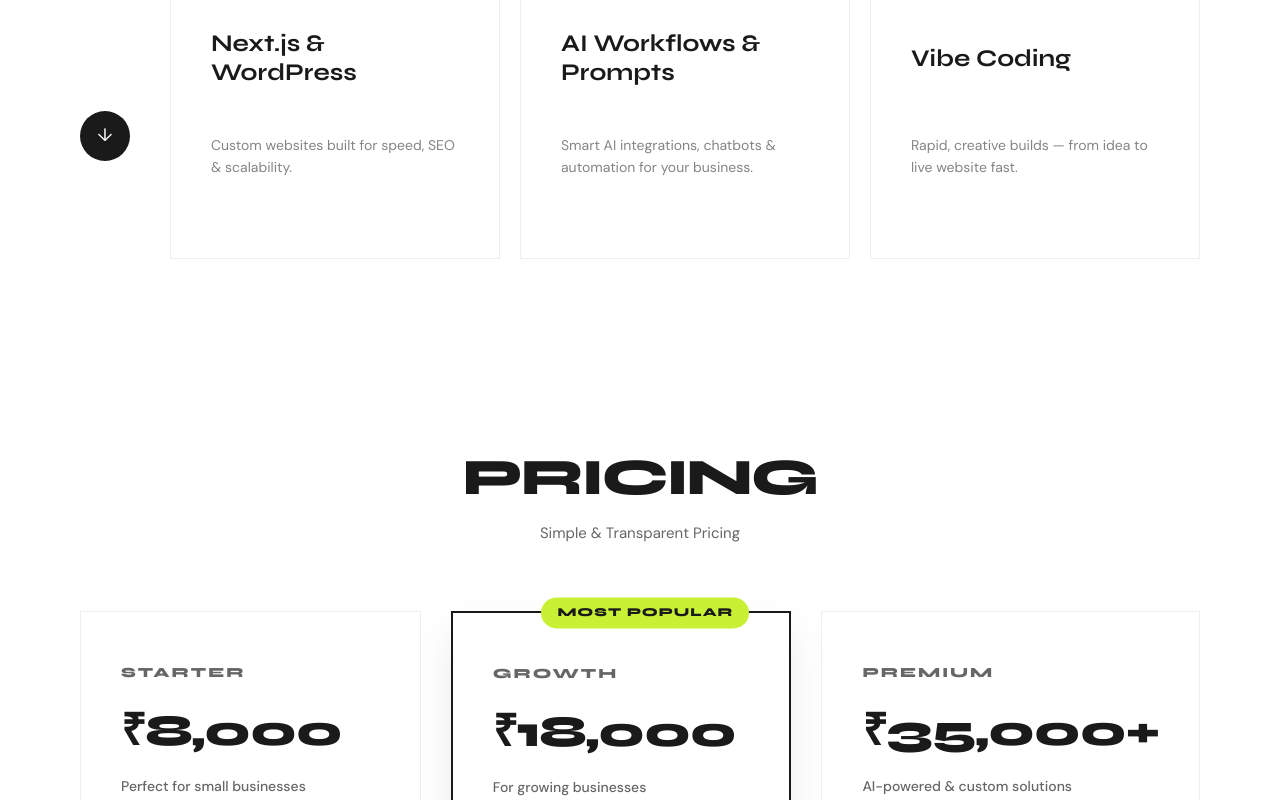
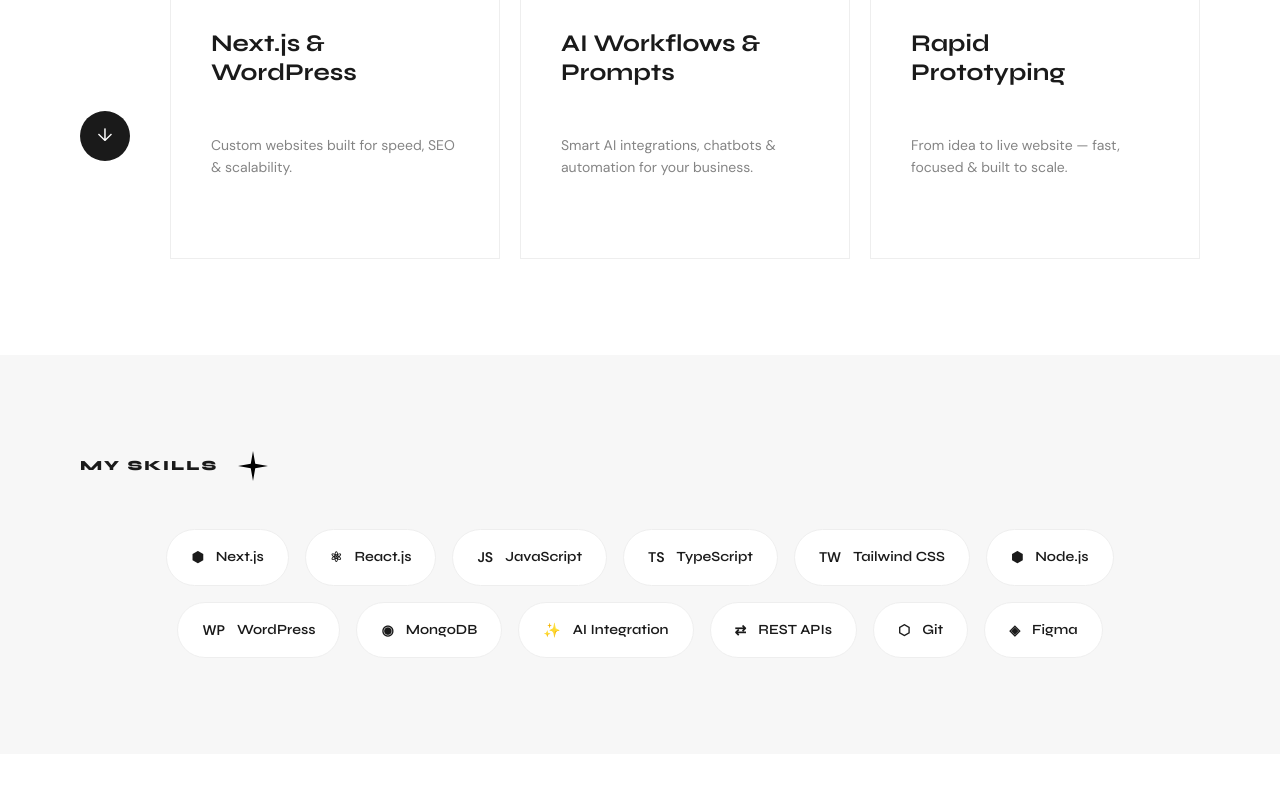
Before and after one commit to taxilj/taxil-portfolio-2-, a Next.js app: page / in a window 1280 px wide. Shown: the part 1480-2280 px from the top of the page. Built offline with nearby package versions, Linux system fonts and the light colour scheme.

Commit message:
Update portfolio: remove pricing, add skills, fix projects, update content

```diff
--- a/app/globals.css
+++ b/app/globals.css
@@ -109,6 +109,23 @@ section{padding:100px 48px}
 .service-title{font-family:var(--font-display);font-size:24px;font-weight:700;line-height:1.2;margin:20px 0;max-width:200px;transition:color .4s ease;color:var(--black)}
 .service-link{font-family:var(--font-display);font-size:13px;font-weight:700;text-decoration:none;color:inherit;letter-spacing:1px;display:flex;align-items:center;gap:10px;border-bottom:2px solid transparent;padding-bottom:4px;transition:all .3s ease}
 .service-card:hover .service-link{border-color:var(--white);gap:16px;color:var(--white)}
+
+/* ===== SKILLS ===== */
+.skills{background:var(--gray-100);padding:96px 80px}
+.skills-header{display:flex;align-items:center;gap:20px;margin-bottom:48px;max-width:1200px;margin-left:auto;margin-right:auto}
+.section-label{font-family:var(--font-display);font-size:14px;font-weight:800;letter-spacing:2px;color:var(--black)}
+.section-deco-cross svg{width:30px;height:30px}
+.skills-grid{display:flex;flex-wrap:wrap;gap:16px;max-width:1200px;margin:0 auto;justify-content:center}
+.skill-tag{display:flex;align-items:center;gap:12px;padding:16px 24px;background:var(--white);border:1px solid var(--gray-200);border-radius:100px;transition:all .3s ease;cursor:default}
+.skill-tag:hover{background:var(--black);color:var(--white);border-color:var(--black)}
+.skill-icon{font-size:14px;font-weight:700}
+.skill-name{font-family:var(--font-display);font-size:14px;font-weight:600}
+
+@media (max-width:768px){
+  .skills{padding:50px 20px}
+  .skills-grid{gap:12px;justify-content:flex-start}
+  .skill-tag{padding:12px 18px}
+}
 
 /* ===== PRICING ===== */
 .pricing{background:var(--white);padding:96px 80px}
--- a/app/page.js
+++ b/app/page.js
@@ -1,7 +1,8 @@
 import Navbar from '@/components/Navbar'
 import Hero from '@/components/Hero'
 import Services from '@/components/Services'
-import Pricing from '@/components/Pricing'
+import Skills from '@/components/Skills'
+
 import Experience from '@/components/Experience'
 import Education from '@/components/Education'
 import Projects from '@/components/Projects'
@@ -34,7 +35,8 @@ export default function Home() {
       </div>
 
       <Services />
-      <Pricing />
+      <Skills />
+
       <Experience />
       <Education />
       <Projects />
--- a/components/Contact.js
+++ b/components/Contact.js
@@ -1,7 +1,9 @@
 'use client'
-import { useState } from 'react'
+import { useState, useRef } from 'react'
+import emailjs from '@emailjs/browser'
 
 export default function Contact() {
+  const formRef = useRef()
   const [form, setForm] = useState({
     name: '',
     email: '',
@@ -9,6 +11,7 @@ export default function Contact() {
   });
 
   const [selectedServices, setSelectedServices] = useState([]);
+  const [isSending, setIsSending] = useState(false);
 
   // Fixed list — NEVER modify this array
   const services = [
@@ -34,18 +37,34 @@ export default function Contact() {
     );
   };
 
-  const handleSubmit = (e) => {
+  const handleSubmit = async (e) => {
     e.preventDefault();
-    const submissionData = {
-      ...form,
+    setIsSending(true);
+
+    const templateParams = {
+      from_name: form.name,
+      from_email: form.email,
+      company: form.company,
       services: selectedServices.join(", ")
     };
-    console.log('Form submitted:', submissionData);
 
-    // Reset form after submission
-    setForm({ name: '', email: '', company: '' });
-    setSelectedServices([]);
-    alert("Message sent successfully!");
+    try {
+      await emailjs.send(
+        'service_2fh53td',
+        'template_bphwfjg',
+        templateParams,
+        'UZ_5vj7TcOTxs9UVf'
+      );
+
+      setForm({ name: '', email: '', company: '' });
+      setSelectedServices([]);
+      alert("Message sent successfully!");
+    } catch (error) {
+      console.error('EmailJS Error:', error);
+      alert("Failed to send message. Please try again.");
+    } finally {
+      setIsSending(false);
+    }
   }
 
   return (
@@ -63,7 +82,7 @@ export default function Contact() {
         <p className="contact-subtitle">Have a project in mind? Let&apos;s discuss and bring it to life.</p>
       </div>
 
-      <form className="contact-form reveal-up" data-reveal="" data-delay="200" onSubmit={handleSubmit} aria-label="Contact form">
+      <form ref={formRef} className="contact-form reveal-up" data-reveal="" data-delay="200" onSubmit={handleSubmit} aria-label="Contact form">
         <div className="form-row">
           <div className="form-group">
             <label className="form-label">Name.*</label>
@@ -122,7 +141,9 @@ export default function Contact() {
         </div>
 
         <div className="form-bottom">
-          <button type="submit" className="btn-send">Send Me</button>
+          <button type="submit" className="btn-send" disabled={isSending}>
+          {isSending ? 'Sending...' : 'Send Me'}
+        </button>
           <svg className="send-squiggle" width="30" height="30" viewBox="0 0 30 30" fill="none">
             <path d="M5 25C10 15 15 20 15 10C15 5 20 2 25 5" stroke="black" strokeWidth="2" strokeLinecap="round" />
             <path d="M22 2l4 3-5 1" stroke="black" strokeWidth="2" strokeLinecap="round" strokeLinejoin="round" />
--- a/components/Footer.js
+++ b/components/Footer.js
@@ -10,7 +10,7 @@ export default function Footer() {
       <div className="footer-row">
         <div className="footer-left">
           <div className="footer-tagline" style={{ marginBottom: '12px', fontSize: '13px', fontWeight: '600', color: 'var(--black)', opacity: 0.8 }}>
-            Available for freelance projects worldwide 🌍
+            Open to full-time roles & freelance projects worldwide 🌍
           </div>
           <div className="footer-socials">
             <a href="https://github.com/taxilj" target="_blank" rel="noopener noreferrer">GitHub</a>
--- a/components/Navbar.js
+++ b/components/Navbar.js
@@ -22,6 +22,14 @@ export default function Navbar() {
       </button>
 
       <ul className={`nav-links ${open ? 'open' : ''}`}>
+        <li>
+          <a href="#skills" onClick={() => setOpen(false)}>
+            <div className="nav-link-top">
+              My Skills <span className="arrow">↗</span>
+            </div>
+            <div className="nav-link-sub">Tech stack & tools</div>
+          </a>
+        </li>
         <li>
           <a href="#experience" onClick={() => setOpen(false)}>
             <div className="nav-link-top">
--- a/components/Projects.js
+++ b/components/Projects.js
@@ -27,6 +27,11 @@ const projects = [
     title: 'Qalam Web Studio',
     tag: 'Next.js',
     description: 'Strong visual identity with clean layout',
+    caseStudy: [
+      'Challenge: Agency needed a strong online identity to attract clients.',
+      'Solution: Built Next.js site with brand-focused modern design.',
+      'Result: Clean, fast agency site live and converting in 10 days.',
+    ],
     image: 'https://madhu-portfolio-sigma.vercel.app/_next/image?url=%2Fprojects%2Fqalam.jpg&w=1200&q=75',
     link: 'https://www.qalamwebstudio.online/',
   },
@@ -34,6 +39,11 @@ const projects = [
     title: 'Skyx Website',
     tag: 'WordPress',
     description: 'Responsive layout with improved structure',
+    caseStudy: [
+      'Challenge: No responsive mobile version, poor user experience.',
+      'Solution: WordPress rebuild with mobile-first layout approach.',
+      'Result: 2x better mobile usability and engagement.',
+    ],
     image: 'https://madhu-portfolio-sigma.vercel.app/_next/image?url=%2Fprojects%2Fskyx.jpg&w=1200&q=75',
     link: 'https://skyx.great-site.net/',
   },
@@ -41,6 +51,11 @@ const projects = [
     title: 'Compex Solution',
     tag: 'WordPress',
     description: 'Clean UI with better readability',
+    caseStudy: [
+      'Challenge: Outdated design losing credibility with potential clients.',
+      'Solution: Modern WordPress redesign with clear, professional UI.',
+      'Result: Professional site with improved readability and trust.',
+    ],
     image: 'https://madhu-portfolio-sigma.vercel.app/_next/image?url=%2Fprojects%2Fcompex.jpg&w=1200&q=75',
     link: 'https://compexsolution.com/',
   },
--- a/components/Services.js
+++ b/components/Services.js
@@ -80,9 +80,9 @@ export default function Services() {
                 <path d="M13 2L3 14h9l-1 8 10-12h-9l1-8z" />
               </svg>
             </div>
-            <h3 className="service-title">Vibe Coding</h3>
+            <h3 className="service-title">Rapid Prototyping</h3>
             <p className="service-card-desc" style={{ fontSize: '14px', opacity: 0.8, marginBottom: '20px' }}>
-              Rapid, creative builds — from idea to live website fast.
+              From idea to live website — fast, focused & built to scale.
             </p>
           </div>
         </div>
--- /dev/null
+++ b/components/Skills.js
@@ -0,0 +1,37 @@
+export default function Skills() {
+  const skills = [
+    { name: 'Next.js', icon: '⬢' },
+    { name: 'React.js', icon: '⚛' },
+    { name: 'JavaScript', icon: 'JS' },
+    { name: 'TypeScript', icon: 'TS' },
+    { name: 'Tailwind CSS', icon: 'TW' },
+    { name: 'Node.js', icon: '⬢' },
+    { name: 'WordPress', icon: 'WP' },
+    { name: 'MongoDB', icon: '◉' },
+    { name: 'AI Integration', icon: '✨' },
+    { name: 'REST APIs', icon: '⇄' },
+    { name: 'Git', icon: '⬡' },
+    { name: 'Figma', icon: '◈' },
+  ]
+
+  return (
+    <section className="skills" id="skills">
+      <div className="skills-header reveal-up" data-reveal="" data-delay="0">
+        <div className="section-label">MY SKILLS</div>
+        <div className="section-deco-cross">
+          <svg width="40" height="40" viewBox="0 0 40 40" fill="none">
+            <path d="M20 0L23 17L40 20L23 23L20 40L17 23L0 20L17 17Z" fill="black" />
+          </svg>
+        </div>
+      </div>
+      <div className="skills-grid reveal-up" data-reveal="" data-delay="100">
+        {skills.map((skill) => (
+          <div key={skill.name} className="skill-tag">
+            <span className="skill-icon">{skill.icon}</span>
+            <span className="skill-name">{skill.name}</span>
+          </div>
+        ))}
+      </div>
+    </section>
+  )
+}
--- a/components/Stats.js
+++ b/components/Stats.js
@@ -21,7 +21,7 @@ export default function Stats() {
     { value: '10+', label: 'Projects Completed' },
     { value: '15+', label: 'Satisfied Clients' },
     { value: '2+', label: 'Years Experience' },
-    { value: '86%', label: 'Success Rate' },
+    { value: '100%', label: 'Client Satisfaction' },
   ]
 
   return (
--- a/package.json
+++ b/package.json
@@ -9,6 +9,7 @@
     "lint": "next lint"
   },
   "dependencies": {
+    "@emailjs/browser": "^4.4.1",
     "next": "14.2.5",
     "react": "^18",
     "react-dom": "^18"
```
Also changed, not shown: 1 other file (tests, documents, lock files or other folders).
